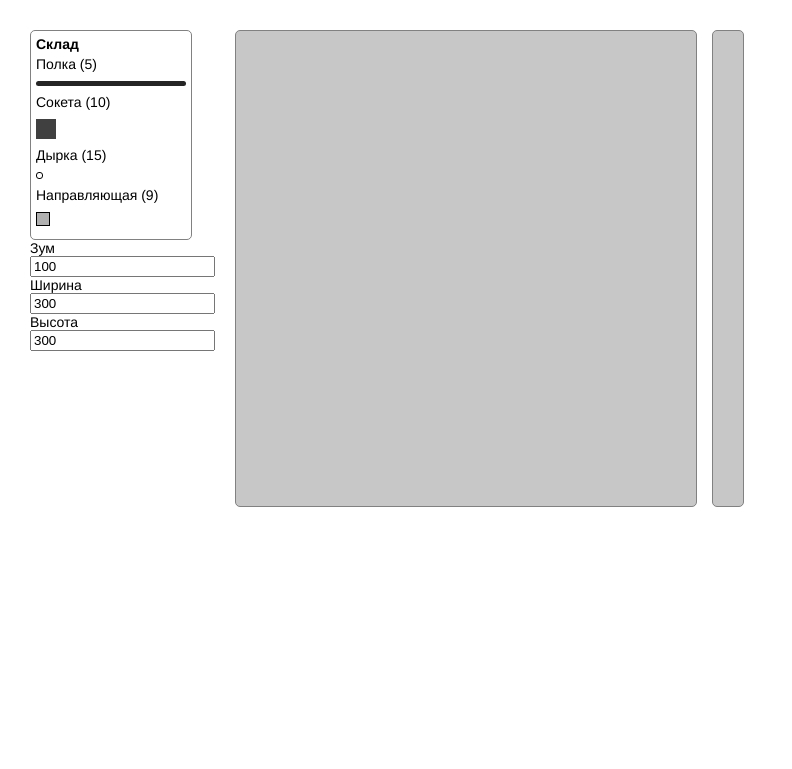
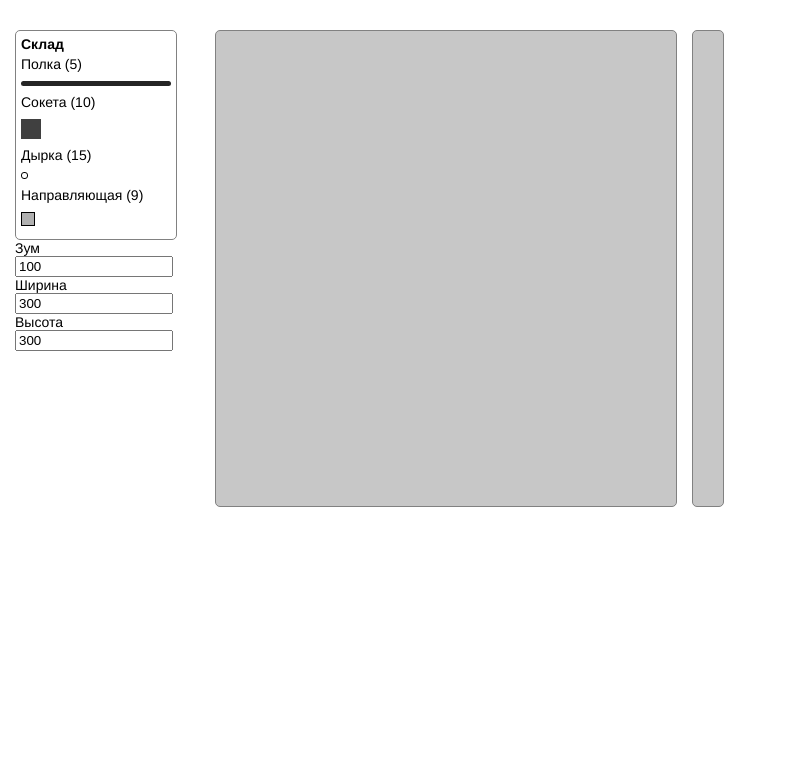
Before and after one commit to sequenia/VendingConfigurator, a PHP site: page / in a window 1280 px wide. Shown: the top 769 px of the page, without its empty margins (0-792 px from the left). Run offline with PHP 8.4, Linux system fonts and the light colour scheme.

Commit message:
Удобная панель инструментов

```diff
--- a/css/main.css
+++ b/css/main.css
@@ -28,7 +28,8 @@ body {
 }
 
 .configurator {
-	padding: 30px;
+	padding-top: 30px;
+	padding-left: 15px;
 }
 
 .machine,
@@ -104,16 +105,28 @@ body {
 	margin: 0 auto;
 }
 
+.machine-properties input {
+	width: 150px;
+}
+.machine-properties,
 .tools {
 	width: 150px;
-	float: left;
+}
+.tools {
 	padding: 5px;
+	background-color: #FFFFFF;
 }
 
 .tools-container {
-	width: 150px;
-	float: left;
-	margin-right: 55px;
+	width: 180px;
+	position: fixed;
+	overflow-y: auto;
+	z-index: 999;
+}
+
+.machine-generator,
+.shelf-generator {
+	margin-left: 200px;
 }
 
 .tools ul {
--- a/index.html
+++ b/index.html
@@ -13,7 +13,7 @@
 <body>
   <div class="configurator" ng-controller="ConfiguratorCtrl" ng-style="settings.allWidth">
     <!-- ПАНЕЛЬ ИНСТРУМЕНТОВ -->
-        <div class="tools-container">
+    <div tool-container class="tools-container">
       <div class="tools {{toStorage}}"
            ng-drop="true"
            ng-drop-success="onGarbageDropComplete($data, $event)">
@@ -31,7 +31,8 @@
                 <div indicators
                      ng-repeat="(name, indicator) in tool.indicators"
                      tool-name="{{tool.name}}"
-                                     indicator-name="{{name}}"></div>
+                     indicator-name="{{name}}">
+                 </div>
               </div>
             </div>
             <div class="tool-container {{tool.toolClass}}" ng-show="tool.mouseOver && !itemOver">
@@ -39,18 +40,21 @@
                 <div indicators
                      ng-repeat="(name, indicator) in tool.indicators"
                      tool-name="{{tool.name}}"
-                                   indicator-name="{{name}}"></div>
+                     indicator-name="{{name}}">
+                </div>
               </div>
             </div>
           </li>
         </ul>
       </div>
+      <div class="machine-properties">
         <label for="zoom">Зум</label>
         <input id="zoom" type="number" ng-model="zoom" ng-change="setSettings('zoom')">
         <label for="width">Ширина</label>
         <input id="width" type="number" ng-model="realWidth" ng-change="setSettings('width')">
         <label for="height">Высота</label>
         <input id="height" type="number" ng-model="realHeight" ng-change="setSettings('height')">
+      </div>
     </div>
     <!-- /ПАНЕЛЬ ИНСТРУМЕНТОВ -->
 
@@ -87,7 +91,8 @@
                    ng-style="settings.machinePlace"
                    ng-repeat="motorPlace in shelf.motorPlaces">
                 <div class="{{motorPlace.item.machineClass}}"
-                             style="{{settings[motorPlace.item.machineClass]}}"></div>
+                     style="{{settings[motorPlace.item.machineClass]}}">
+                </div>
               </div>
               <div class="machine-place-offset" ng-style="settings.machinePlaceOffset"></div>
             </div>
@@ -101,7 +106,8 @@
                 <div class="{{spiralPlace.item.machineClass}}"
                      style="{{settings[spiralPlace.item.machineClass]}}">
                   <div class="{{spiralPlace.item.ski.machineClass}}"
-                                 style="{{settings[spiralPlace.item.ski.machineClass]}}"></div>
+                       style="{{settings[spiralPlace.item.ski.machineClass]}}">
+                  </div>
                 </div>
               </div>
               <div class="machine-place-offset" ng-style="settings.machinePlaceOffset"></div>
@@ -129,7 +135,8 @@
                  ng-drag="true"
                  ng-drag-data="shelf.socketBinding"
                  ng-mousedown="onToolMouseDown(shelf.socketBinding, key)"
-                     ng-mouseup="onToolMouseUp(shelf.socketBinding, key)"></div>
+                 ng-mouseup="onToolMouseUp(shelf.socketBinding, key)">
+            </div>
           </div>
           <div ng-repeat-end class="configure-shelf" ng-style="shelf.buttonStyle">
             <button type="button" ng-click="configureShelf(shelf)">Настроить</button>
@@ -207,12 +214,14 @@
                  ng-mousedown="onToolMouseDown(spiralPlace.item, $index)"
                  ng-mouseup="onToolMouseUp(spiralPlace.item, $index)">
               <div class="{{spiralPlace.item.ski.objectClass}}"
-                                 style="{{settings[spiralPlace.item.ski.objectClass]}}"></div>
+                   style="{{settings[spiralPlace.item.ski.objectClass]}}">
+              </div>
               <div class="shelf-indicators">
                 <div indicators
                      ng-repeat="(name, indicator) in spiralPlace.item.indicators"
                      tool-name="{{spiralPlace.item.name}}"
-                                 indicator-name="{{name}}"></div>
+                     indicator-name="{{name}}">
+                </div>
               </div>
             </div>
             <div class="detector-rail" ng-style="settings.rail"></div>
@@ -306,9 +315,7 @@
                 </div>
               </div>
               <div class="machine-place-offset" ng-style="settings.machinePlaceOffset"></div>
-                        <div class="label-name">
-                            {{labels[labelIdx].name}}
-                        </div>
+              <div class="label-name">{{labels[labelIdx].name}}</div>
             </div>
         </div>
       </div>
--- a/js/configurator.js
+++ b/js/configurator.js
@@ -1284,6 +1284,9 @@ var ConfiguratorCtrl = function($scope, $timeout) {
 					var widthMulty = $scope.realWidth / $scope.oldRealWidth;
 					angular.forEach(array, function(elem, index) {
 						elem.style.top = elem.style.top / widthMulty;
+						if(elem.type == $scope.toolTypes.shelf) {
+							elem.buttonStyle.top = elem.buttonStyle.top / widthMulty;
+						}
 					});
 				}
 
@@ -1293,6 +1296,7 @@ var ConfiguratorCtrl = function($scope, $timeout) {
 						elem.style.top = elem.style.top * zoomMulty;
 						if(elem.type == $scope.toolTypes.shelf) {
 							elem.style.width = elem.style.width * zoomMulty;
+							elem.buttonStyle.top = elem.buttonStyle.top * zoomMulty;
 						}
 					});
 				}
--- a/js/directives.js
+++ b/js/directives.js
@@ -44,4 +44,23 @@ function Indicators() {
 	};
 }
 
+function ToolContainer() {
+	return {
+		link: function($scope, element, attrs) {
+			setHeight();
+
+			$(window).on('resize', function() {
+				setHeight();
+			});
+
+			function setHeight() {
+				$(element).css({
+					height: $(window).height() - 60
+				});
+			}
+		}
+	};
+}
+
 app.directive('indicators', [Indicators]);
+app.directive('toolContainer', [ToolContainer]);
```
Lines whose indentation alone changed are shown as unchanged.
